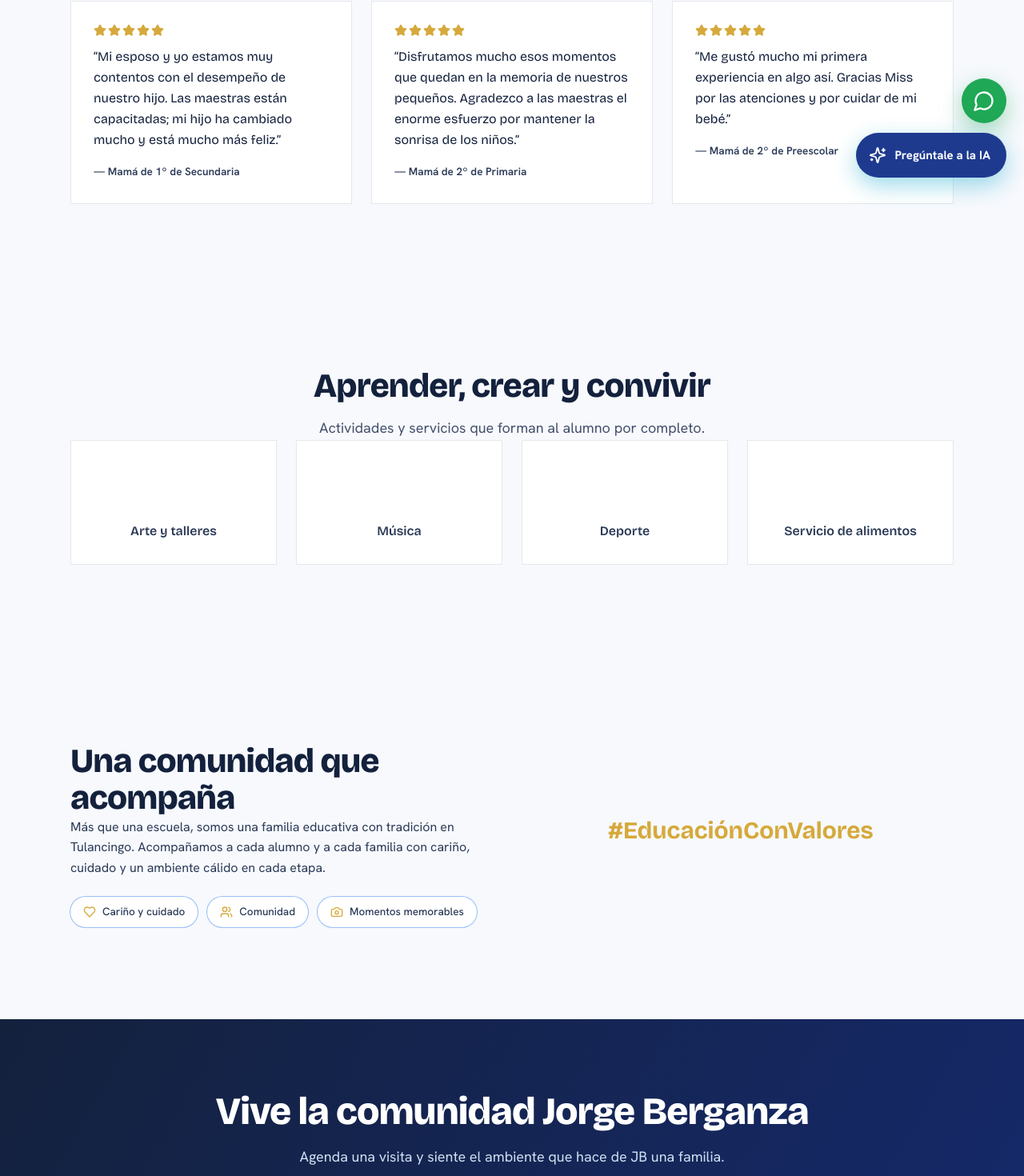
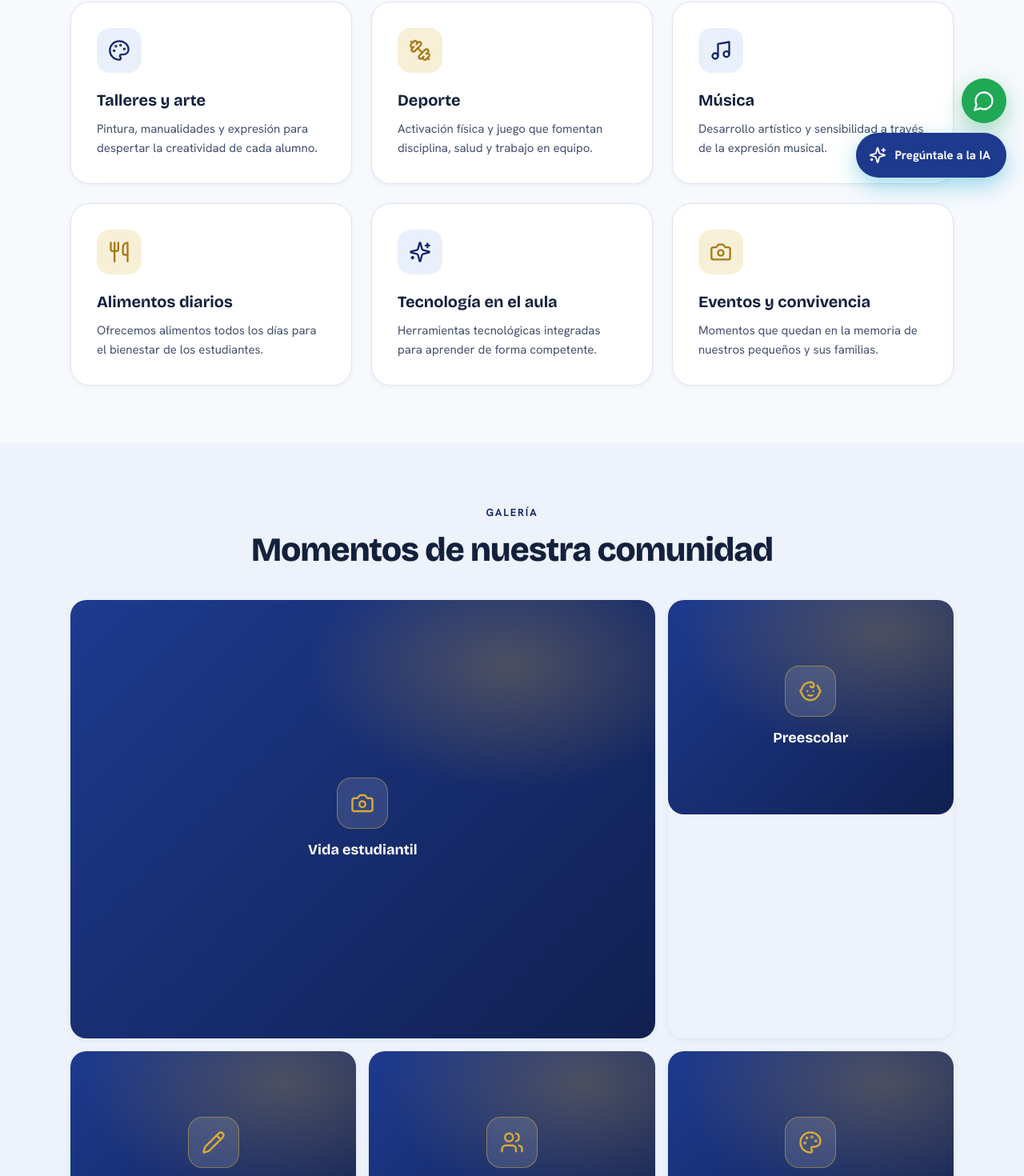
Before and after one commit to novumarketing/jb-web, a Next.js app: page /comunidad in a window 1280 px wide. Shown: the part 556-2026 px from the top of the page at 80% size. Built offline with nearby package versions, Linux system fonts and the light colour scheme.

Commit message:
Add files via upload

```diff
--- a/app/comunidad/page.tsx
+++ b/app/comunidad/page.tsx
@@ -1,82 +1,68 @@
 import type { Metadata } from "next";
-import { PageHero, SectionHead, CtaBand } from "@/components/ui";
-import { WA_VISITA } from "@/components/site";
-import { Music, Palette, Dumbbell, Utensils, Star, Camera, Heart, Users } from "lucide-react";
+import Icon from "@/components/Icon";
+import Reveal from "@/components/Reveal";
+import { PageHero, SectionHead, CtaBand, Photo } from "@/components/ui";
+import { PROGRAMAS, TESTIMONIOS, GALERIA } from "@/components/site";
 
 export const metadata: Metadata = {
   title: "Comunidad",
-  description: "Testimonios, vida estudiantil, talleres, deporte y servicios del Colegio Jorge Berganza en Tulancingo.",
+  description: "Talleres, deporte, arte, música y vida estudiantil en el Colegio Jorge Berganza. Conoce la experiencia de las familias de nuestra comunidad.",
 };
-
-const actividades = [
-  { icon: Palette, t: "Arte y talleres" },
-  { icon: Music, t: "Música" },
-  { icon: Dumbbell, t: "Deporte" },
-  { icon: Utensils, t: "Servicio de alimentos" },
-];
-const testimonios = [
-  { quote: "Mi esposo y yo estamos muy contentos con el desempeño de nuestro hijo. Las maestras están capacitadas; mi hijo ha cambiado mucho y está mucho más feliz.", role: "Mamá de 1º de Secundaria" },
-  { quote: "Disfrutamos mucho esos momentos que quedan en la memoria de nuestros pequeños. Agradezco a las maestras el enorme esfuerzo por mantener la sonrisa de los niños.", role: "Mamá de 2º de Primaria" },
-  { quote: "Me gustó mucho mi primera experiencia en algo así. Gracias Miss por las atenciones y por cuidar de mi bebé.", role: "Mamá de 2º de Preescolar" },
-];
 
 export default function Comunidad() {
   return (
     <main>
-      <PageHero kicker="Comunidad" title={<>Lo que dicen <span className="grad-text">nuestras familias</span></>}
-        sub="Padres y madres que ya forman parte de la comunidad Jorge Berganza comparten su experiencia." />
+      <PageHero
+        eyebrow="Comunidad JB"
+        title={<>Vida estudiantil que <span className="serif-green">deja huella</span></>}
+        sub="Talleres, deporte, arte y convivencia que complementan la formación y crean momentos que quedan en la memoria de nuestros pequeños."
+      />
 
-      <section className="py-20 md:py-24">
-        <div className="wrap">
-          <div className="grid gap-6 md:grid-cols-3">
-            {testimonios.map((t, i) => (
-              <div key={i} className="rounded-xl2 border border-line bg-white p-7 shadow-soft">
-                <div className="mb-3 flex gap-0.5 text-gold">
-                  {[0,1,2,3,4].map((s) => (<Star key={s} className="h-4 w-4 fill-gold" aria-hidden />))}
-                </div>
-                <p className="font-display text-[16px] leading-relaxed text-ink">“{t.quote}”</p>
-                <div className="mt-4 text-[13.5px] font-semibold text-royal">— {t.role}</div>
-              </div>
+      {/* Programas / actividades */}
+      <section className="wrap" style={{ paddingTop: "clamp(40px,6vw,72px)", paddingBottom: "clamp(40px,6vw,72px)" }}>
+        <div style={{ display: "grid", gridTemplateColumns: "repeat(auto-fit,minmax(280px,1fr))", gap: 24 }}>
+          {PROGRAMAS.map((p, i) => (
+            <Reveal key={p.title} className="card card-hover">
+              <div className={i % 2 ? "icon-chip-green" : "icon-chip"}><Icon name={p.icon as any} size={28} /></div>
+              <h3 className="h3" style={{ fontSize: 20, marginTop: 18 }}>{p.title}</h3>
+              <p style={{ color: "var(--ink-600)", marginTop: 8, fontSize: 15 }}>{p.desc}</p>
+            </Reveal>
+          ))}
+        </div>
+      </section>
+
+      {/* Galería */}
+      <section className="band-bg2">
+        <div className="wrap" style={{ paddingTop: "clamp(44px,6vw,80px)", paddingBottom: "clamp(44px,6vw,80px)" }}>
+          <SectionHead center eyebrow="Galería" title="Momentos de nuestra comunidad" />
+          <div className="gallery-grid" style={{ display: "grid", gridTemplateColumns: "repeat(3,1fr)", gap: 16, marginTop: 40 }}>
+            {GALERIA.map((g, i) => (
+              <Reveal key={g.label} className={g.span ? "span2" : ""} style={{ gridColumn: g.span ? "span 2" : "auto", boxShadow: "0 2px 8px rgba(20,33,61,.06)", borderRadius: 20 }}>
+                <Photo src={g.img} alt={g.label} radius={20} ratio="4/3" icon={["Camera","Baby","Pencil","Users","Palette","Heart"][i % 6] as any} />
+              </Reveal>
             ))}
           </div>
         </div>
       </section>
 
-      <section className="bg-bg-2 py-20 md:py-24">
-        <div className="wrap">
-          <SectionHead center kicker="Vida estudiantil" title="Aprender, crear y convivir" sub="Actividades y servicios que forman al alumno por completo." />
-          <div className="grid gap-6 sm:grid-cols-2 lg:grid-cols-4">
-            {actividades.map((a) => {
-              const Icon = a.icon;
-              return (
-                <div key={a.t} className="rounded-xl2 border border-line bg-white p-7 text-center">
-                  <div className="mx-auto mb-4 grid h-14 w-14 place-items-center rounded-[15px] bg-gradient-to-br from-royal to-royal-2 text-white"><Icon className="h-7 w-7" strokeWidth={1.75} aria-hidden /></div>
-                  <h3 className="font-display text-[16px] font-semibold text-royal">{a.t}</h3>
-                </div>
-              );
-            })}
-          </div>
+      {/* Testimonios */}
+      <section className="wrap section">
+        <SectionHead center eyebrow="Testimonios" title="Lo que dicen nuestras familias" sub="Padres y madres que ya forman parte de la comunidad Jorge Berganza comparten su experiencia." />
+        <div style={{ display: "grid", gridTemplateColumns: "repeat(auto-fit,minmax(300px,1fr))", gap: 24, marginTop: 44 }}>
+          {TESTIMONIOS.map((t) => (
+            <Reveal key={t.role} className="card">
+              <div style={{ color: "var(--gold)", fontSize: 18, letterSpacing: 2 }}>★★★★★</div>
+              <p style={{ fontFamily: "var(--font-spectral), Georgia, serif", fontStyle: "italic", color: "var(--ink-700)", fontSize: 16.5, lineHeight: 1.5, marginTop: 12 }}>{t.text}</p>
+              <div style={{ display: "flex", alignItems: "center", gap: 12, marginTop: 18 }}>
+                <div style={{ width: 44, height: 44, borderRadius: "50%", background: "var(--blue-50)", color: "var(--blue-d)", display: "flex", alignItems: "center", justifyContent: "center", fontWeight: 800, fontFamily: "var(--font-display)", fontSize: 14 }}>{t.ini}</div>
+                <div style={{ color: "var(--ink-600)", fontSize: 14, fontWeight: 600 }}>{t.role}</div>
+              </div>
+            </Reveal>
+          ))}
         </div>
       </section>
 
-      <section className="py-20 md:py-24">
-        <div className="wrap grid items-center gap-10 md:grid-cols-2">
-          <div>
-            <SectionHead kicker="Nuestra familia JB" title="Una comunidad que acompaña" />
-            <p className="text-[16px] text-muted">Más que una escuela, somos una familia educativa con tradición en Tulancingo. Acompañamos a cada alumno y a cada familia con cariño, cuidado y un ambiente cálido en cada etapa.</p>
-            <div className="mt-6 flex flex-wrap gap-3">
-              <span className="inline-flex items-center gap-2 rounded-full bg-white px-4 py-2 text-[13.5px] font-medium text-royal ring-1 ring-line"><Heart className="h-4 w-4 text-gold" aria-hidden /> Cariño y cuidado</span>
-              <span className="inline-flex items-center gap-2 rounded-full bg-white px-4 py-2 text-[13.5px] font-medium text-royal ring-1 ring-line"><Users className="h-4 w-4 text-gold" aria-hidden /> Comunidad</span>
-              <span className="inline-flex items-center gap-2 rounded-full bg-white px-4 py-2 text-[13.5px] font-medium text-royal ring-1 ring-line"><Camera className="h-4 w-4 text-gold" aria-hidden /> Momentos memorables</span>
-            </div>
-          </div>
-          <div className="relative h-[280px] overflow-hidden rounded-3xl bg-gradient-to-br from-royal to-royal-2 shadow-soft">
-            <div className="grid h-full place-items-center text-center font-display text-3xl font-bold text-gold">#EducaciónConValores</div>
-          </div>
-        </div>
-      </section>
-
-      <CtaBand title="Vive la comunidad Jorge Berganza" sub="Agenda una visita y siente el ambiente que hace de JB una familia." href={WA_VISITA} label="Agendar una visita" />
+      <CtaBand title="Ven y siente el ambiente JB" sub="Agenda una visita y conoce por qué somos una familia educativa con tradición en Tulancingo." variant="blue" primary="recorrido" />
     </main>
   );
 }
```
